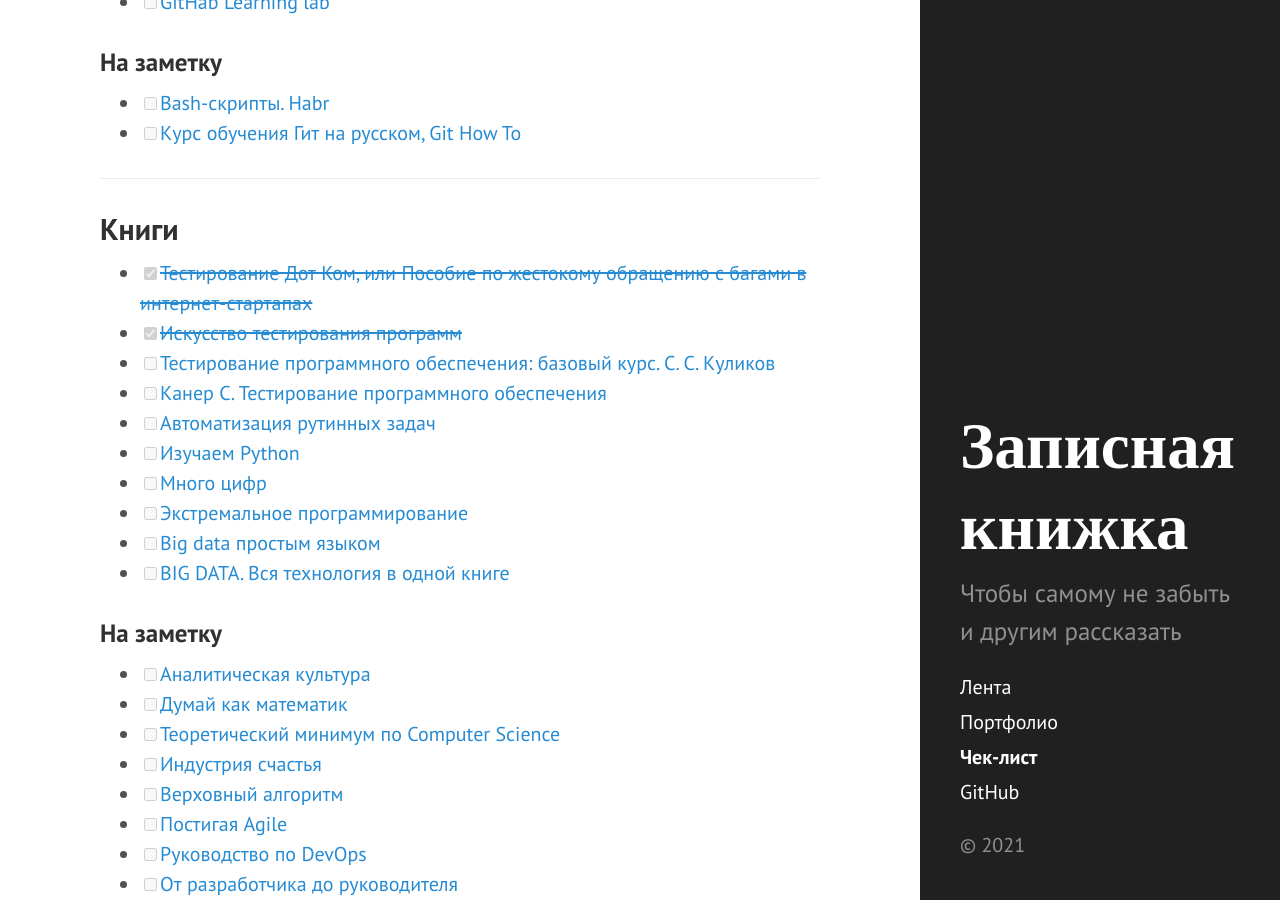
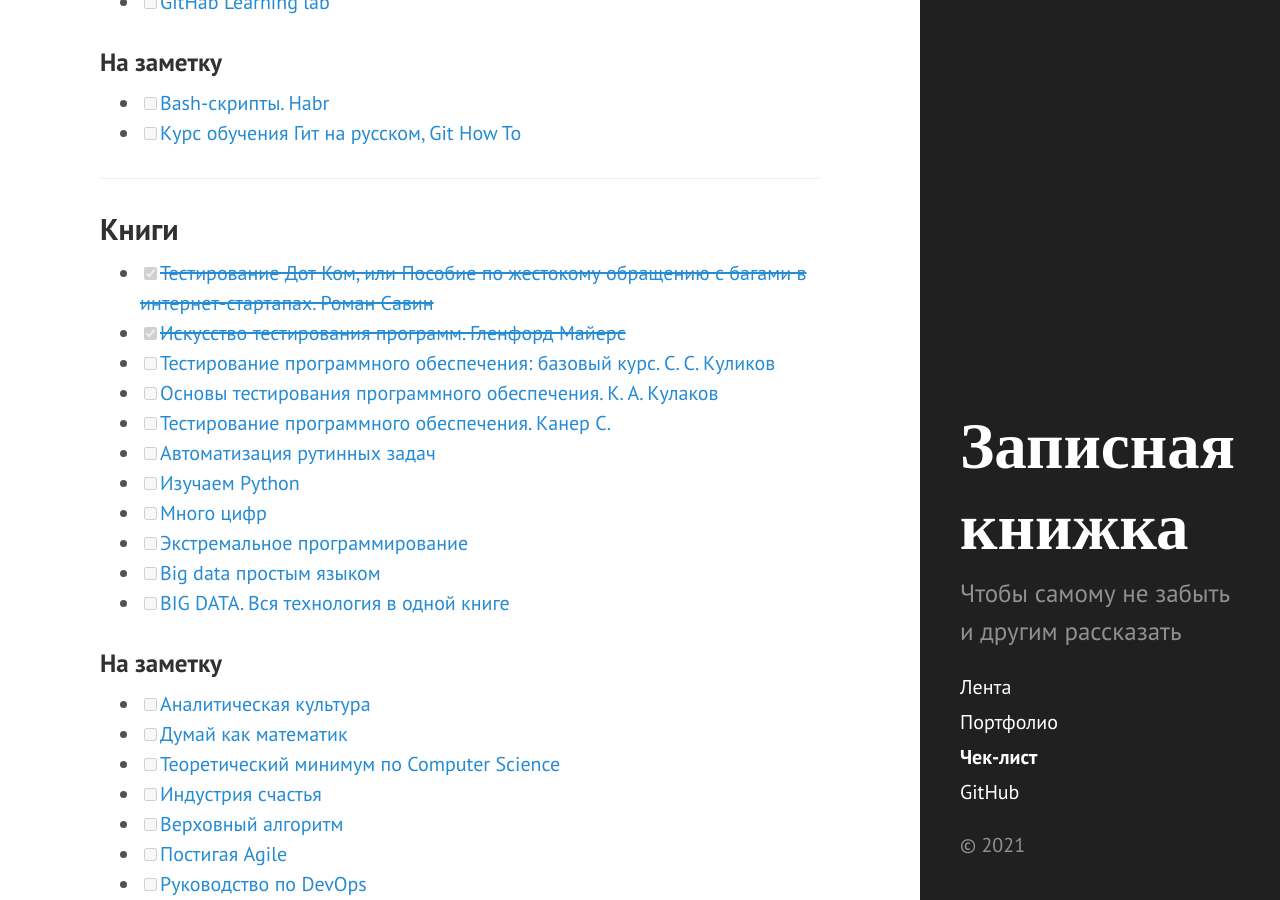
Before and after one commit to Erniess/about_me, a Jekyll site: the page built from checklist.md, in a window 1280 px wide and 900 px high, scrolled down 1678 px. Built offline with Jekyll 4.4.1, drawn with Linux system fonts in a browser that asks for light colours.

Commit message:
Update checklist.md
Add a new book K.A.Kulakov.

```diff
--- a/checklist.md
+++ b/checklist.md
@@ -57,10 +57,11 @@ title: Чек-лист
 ---
 
 ## Книги
-- [x] [~~Тестирование Дот Ком, или Пособие по жестокому обращению с багами в интернет-стартапах~~](https://www.ozon.ru/context/detail/id/149612654/)
-- [x] [~~Искусство тестирования программ~~](https://www.ozon.ru/context/detail/id/18319458/)
+- [x] [~~Тестирование Дот Ком, или Пособие по жестокому обращению с багами в интернет-стартапах. Роман Савин~~](https://www.ozon.ru/context/detail/id/149612654/)
+- [x] [~~Искусство тестирования программ. Гленфорд Майерс~~](https://www.ozon.ru/context/detail/id/18319458/)
 - [ ] [Тестирование программного обеспечения: базовый курс. С. С. Куликов](https://careers.epam.by/content/dam/epam/by/book_epam_by/Software_Testing_Basics_2_izdanie.pdf)
-- [ ] [Канер С. Тестирование программного обеспечения](https://www.ozon.ru/context/detail/id/1280560/)
+- [ ] [Основы тестирования программного обеспечения. К. А. Кулаков](https://cs.petrsu.ru/studies/methodwork/basic_testing.pdf)
+- [ ] [Тестирование программного обеспечения. Канер С.](https://www.ozon.ru/context/detail/id/1280560/)
 - [ ] [Автоматизация рутинных задач](https://www.ozon.ru/context/detail/id/137673590/)
 - [ ] [Изучаем Python](https://www.ozon.ru/context/detail/id/138132785/)
 - [ ] [Много цифр](https://www.ozon.ru/context/detail/id/34806852/)
```
